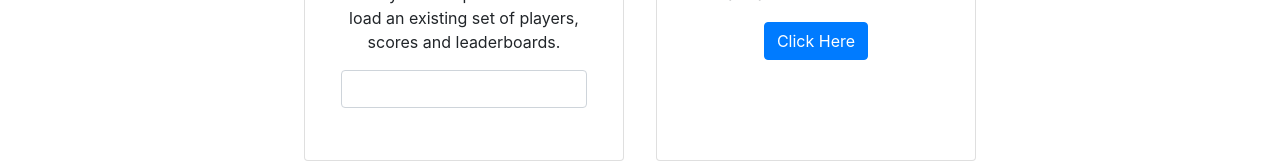
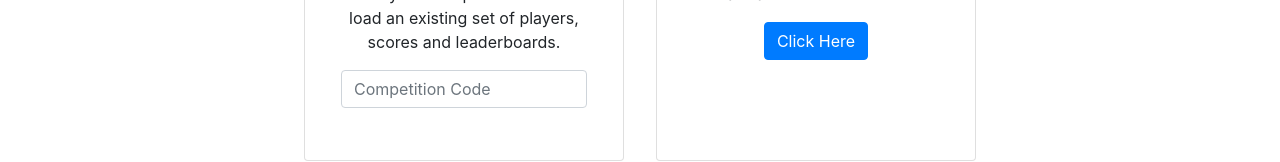
Before and after one commit to KingLeigh/highscores, a React (Create React App) app: page / in a window 1280 px wide. Shown: the part 553-715 px from the top of the page. Built offline with nearby package versions, Linux system fonts and the light colour scheme.

Commit message:
Adding placeholder text to the input box on the homescreen

```diff
--- a/src/components/competition-picker.component.js
+++ b/src/components/competition-picker.component.js
@@ -73,6 +73,7 @@ export default class CompetitionPicker extends Component {
                 <input  type="text"
                         className="form-control input-lg"
                         size="5"
+                        placeholder="Competition Code"
                         value={this.state.competitioncode}
                         onChange={this.onChangeCompetitioncode}
                         />
```
